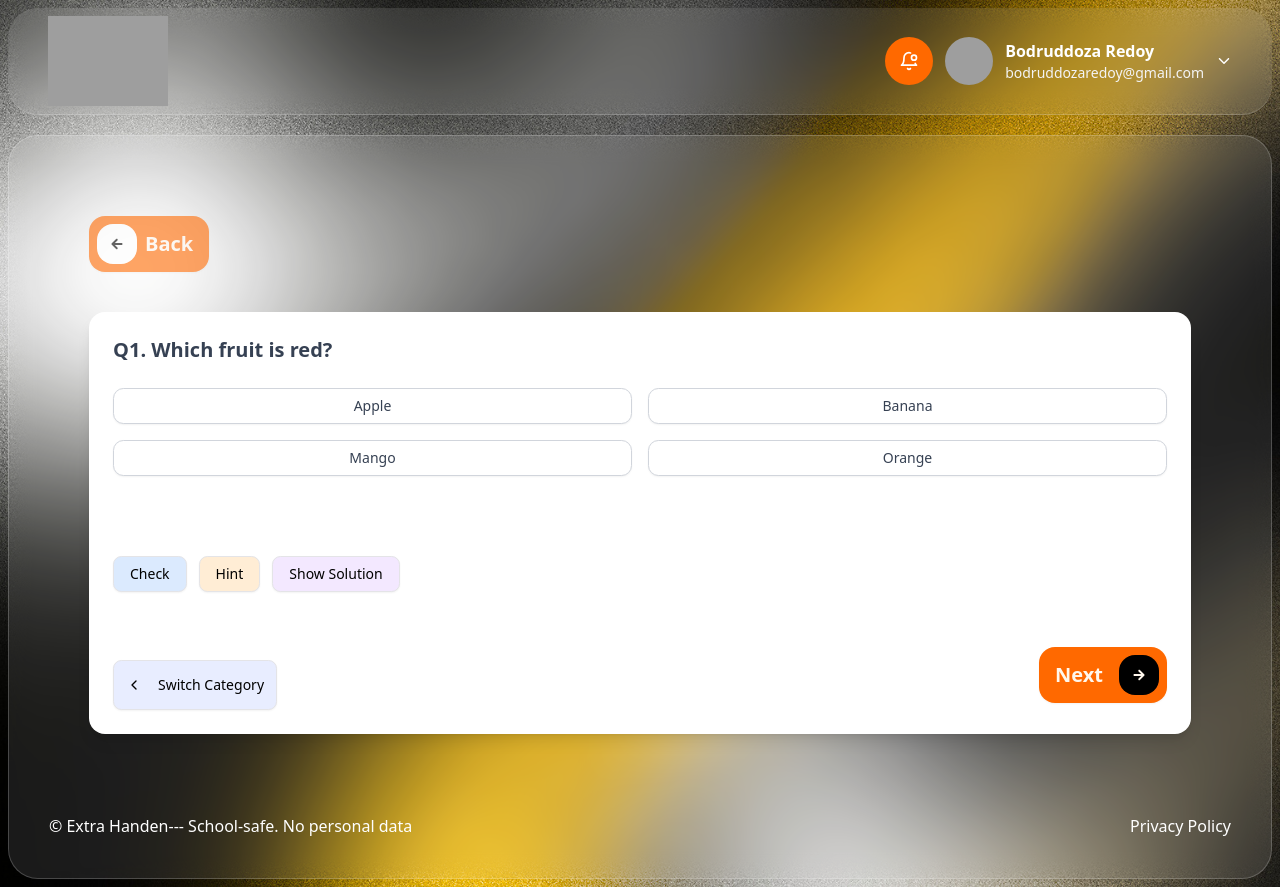
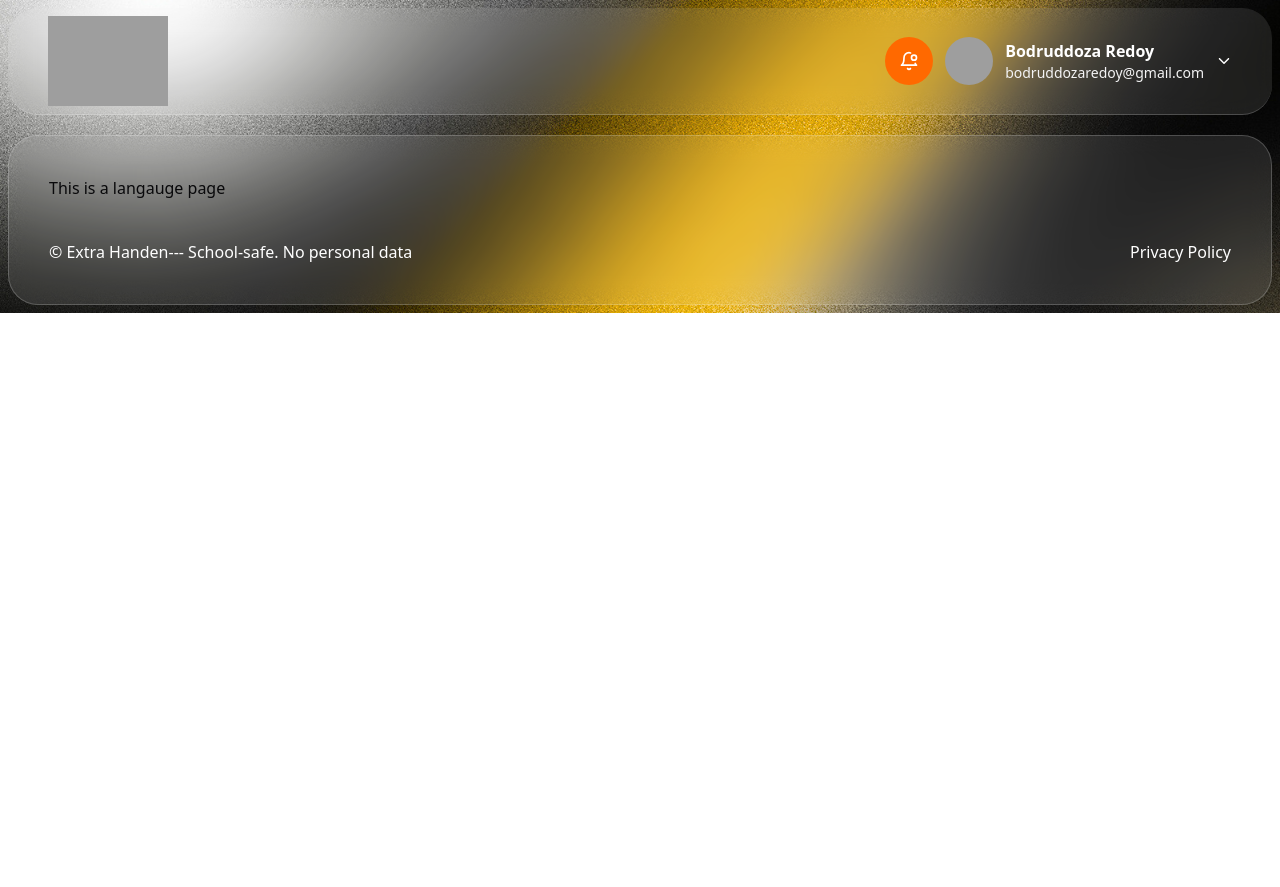
Before and after one commit to juyel66/Eduloop-quize-Application, a React (Vite) app: page /language in a window 1280 px wide. After the commit the page ends 800 px from the top, so only its background shows below. Built offline with nearby package versions, Linux system fonts and the light colour scheme; grey boxes are pictures that could not be loaded.

Commit message:
feat(languagePage): vocabularyPage update

```diff
--- a/src/pages/Language/LanguageQuestionOne.tsx
+++ b/src/pages/Language/LanguageQuestionOne.tsx
@@ -1,302 +1,12 @@
-import React, { useState, useEffect } from "react";
-import Check from "@/components/common/Check";
-import Hint from "@/components/common/Hint";
-import Controllers from "@/components/common/Controllers";
-import { Button } from "@/components/ui/button";
-import { ChevronLeft } from "lucide-react";
-import { IoMdArrowRoundBack, IoMdArrowRoundForward } from "react-icons/io";
 
-interface Question {
-  id: number;
-  type: "mcq" | "fill" | "verb" | "short";
-  question: string;
-  options: string[];
-  answer: string[];
-  hint?: string;
-}
 
-interface LanguagePageProps {
-  data?: Question[];
-}
+const LanguageQuestionOne = () => {
+  return (
+    <div>
+      This is a langauge page
 
-export default function LanguageQuestion1({
-  data: initialData = [],
-}: LanguagePageProps) {
-  const [data, setData] = useState<Question[]>(initialData);
-  const [currentIndex, setCurrentIndex] = useState(0);
-  const [answers, setAnswers] = useState<{ [id: number]: string | string[] }>(
-    {}
-  );
-  const [status, setStatus] = useState<"match" | "wrong" | "">("");
-  const [showSolution, setShowSolution] = useState(false);
-  const [showHint, setShowHint] = useState(false);
-  const [loading, setLoading] = useState(true);
-
-  useEffect(() => {
-    if (initialData.length > 0) {
-      setData(initialData);
-      setLoading(false);
-    } else {
-      setTimeout(() => {
-        const sampleData: Question[] = [
-          {
-            id: 0,
-            type: "mcq",
-            question: "Which fruit is red?",
-            options: ["Apple", "Banana", "Mango", "Orange"],
-            answer: ["Apple"],
-            hint: "It is the most common red fruit you eat daily.",
-          },
-          {
-            id: 1,
-            type: "fill",
-            question: "Fill in the blank: The capital of Bangladesh is _____.",
-            options: [],
-            answer: ["Dhaka"],
-            hint: "It starts with 'D'.",
-          },
-          {
-            id: 2,
-            type: "verb",
-            question: "Right form of verb: He ____ (go) to school every day.",
-            options: [],
-            answer: ["goes"],
-            hint: "Think about present simple tense.",
-          },
-          {
-            id: 3,
-            type: "short",
-            question: "Write two programming languages you know:",
-            options: [],
-            answer: ["JavaScript", "Python"],
-            hint: "Think about web or general purpose languages.",
-          },
-        ];
-        setData(sampleData);
-        setLoading(false);
-      }, 1000);
-    }
-  }, [initialData]);
-
-  if (loading)
-    return (
-      <div className="text-center text-xl mt-10">Loading questions...</div>
-    );
-  if (data.length === 0)
-    return (
-      <div className="text-center text-xl mt-10">No questions available</div>
-    );
-
-  const currentQuestion = data[currentIndex];
-  const selected = answers[currentQuestion.id] || "";
-
-  const selectOption = (value: string | string[]) => {
-    setAnswers((prev) => ({ ...prev, [currentQuestion.id]: value }));
-    setShowSolution(false);
-    setStatus("");
-  };
-
-  const handleCheck = () => {
-    if (!selected) return;
-
-    if (Array.isArray(selected)) {
-      const correct = currentQuestion.answer.every((ans) =>
-        selected.some((s) => s.toLowerCase() === ans.toLowerCase())
-      );
-      setStatus(correct ? "match" : "wrong");
-    } else {
-      setStatus(
-        currentQuestion.answer
-          .map((a) => a.toLowerCase())
-          .includes(selected.toLowerCase())
-          ? "match"
-          : "wrong"
-      );
-    }
-  };
-
-  const handleShowSolution = () => {
-    setShowSolution(true);
-    setStatus("");
-  };
-
-  const handleShowHint = () => setShowHint(!showHint);
-
-  const goNext = () => {
-    if (currentIndex < data.length - 1) setCurrentIndex(currentIndex + 1);
-    setShowSolution(false);
-    setShowHint(false);
-    setStatus("");
-  };
-
-  const goPrev = () => {
-    if (currentIndex > 0) setCurrentIndex(currentIndex - 1);
-    setShowSolution(false);
-    setShowHint(false);
-    setStatus("");
-  };
-
-  const isFirst = currentIndex === 0;
-  const isLast = currentIndex === data.length - 1;
-
-  const summary =
-    status === "match"
-      ? {
-          text: "✅ Correct!",
-          color: "text-green-600",
-          bgColor: "bg-green-100",
-          borderColor: "border-green-600",
-        }
-      : status === "wrong"
-      ? {
-          text: "❌ Wrong answer!",
-          color: "text-red-600",
-          bgColor: "bg-red-100",
-          borderColor: "border-red-600",
-        }
-      : null;
-
-  return (
-    <div className="p-10">
-      {/* Back button (Top Left) */}
-
-      {/* <Button
-        onClick={goPrev}
-        disabled={isFirst}
-        className="rounded-2xl py-7 px-6 font-bold text-xl disabled:opacity-60 disabled:cursor-not-allowed flex items-center"
-      >
-        <div className="size-10 bg-black rounded-2xl flex items-center justify-center mr-2">
-          <IoMdArrowRoundBack size={30} className="text-white" />
-        </div>
-        Back
-      </Button> */}
-
-      <Button
-        onClick={goPrev}
-        disabled={isFirst}
-        className="rounded-2xl py-7 pl-2 font-bold text-xl disabled:opacity-60 disabled:cursor-not-allowed"
-      >
-        <div className="size-10 bg-white text-black rounded-2xl flex items-center justify-center">
-          <IoMdArrowRoundBack size={50} className="text-5xl" />
-        </div>
-        Back
-      </Button>
-
-      {/* Main container */}
-      <div className="w-full flex flex-col gap-6">
-        {/* Question card */}
-        <div className="bg-white mt-10 shadow-lg rounded-2xl p-6 flex flex-col gap-6">
-          {/* Question text */}
-          <p className="text-xl font-semibold text-gray-700">
-            Q{currentIndex + 1}. {currentQuestion.question}
-          </p>
-
-          {/* MCQ Options */}
-          {currentQuestion.type === "mcq" && (
-            <div className="grid grid-cols-2 gap-4">
-              {currentQuestion.options.map((opt) => {
-                const isSelected = selected === opt;
-                const isCorrect =
-                  showSolution && currentQuestion.answer.includes(opt);
-                const isWrong =
-                  showSolution &&
-                  !currentQuestion.answer.includes(opt) &&
-                  isSelected;
-
-                return (
-                  <Button
-                    key={opt}
-                    onClick={() => selectOption(opt)}
-                    className={`w-full px-4 py-4 rounded-lg border text-gray-700 font-medium
-                      ${
-                        isSelected
-                          ? "bg-blue-100 border-blue-400"
-                          : "bg-white border-gray-300"
-                      }
-                      ${
-                        isCorrect
-                          ? "bg-green-100 border-green-500 text-green-700"
-                          : ""
-                      }
-                      ${
-                        isWrong ? "bg-red-100 border-red-500 text-red-700" : ""
-                      }`}
-                  >
-                    {opt}
-                  </Button>
-                );
-              })}
-            </div>
-          )}
-
-          {/* Fill in the blanks / Verb Input */}
-          {(currentQuestion.type === "fill" ||
-            currentQuestion.type === "verb") && (
-            <input
-              type="text"
-              value={selected as string}
-              onChange={(e) => selectOption(e.target.value)}
-              placeholder="Type your answer..."
-              className="w-full px-4 py-3 border rounded-lg focus:outline-none focus:ring-2 focus:ring-blue-400"
-            />
-          )}
-
-          {/* Short Question (two inputs with bottom border only) */}
-          {currentQuestion.type === "short" && (
-            <div className="flex flex-col gap-4">
-              {[0, 1].map((i) => (
-                <input
-                  key={i}
-                  type="text"
-                  value={Array.isArray(selected) ? selected[i] || "" : ""}
-                  onChange={(e) => {
-                    const updated = Array.isArray(selected)
-                      ? [...selected]
-                      : [];
-                    updated[i] = e.target.value;
-                    selectOption(updated);
-                  }}
-                  placeholder={`Answer ${i + 1}`}
-                  className="w-full border-b-2 border-gray-400 focus:border-blue-500 outline-none px-2 py-2"
-                />
-              ))}
-            </div>
-          )}
-
-          {/* Controllers: Inline buttons */}
-          <div className="flex gap-4 justify-start mt-4">
-            <Controllers
-              handleCheck={handleCheck}
-              handleShowSolution={handleShowSolution}
-              handleShowHint={handleShowHint}
-            />
-          </div>
-
-          {/* Show result and hint */}
-          {summary && <Check summary={summary} />}
-          {showHint && <Hint hint={currentQuestion.hint || ""} />}
-
-          {/* Navigation buttons */}
-          <div className="flex items-center justify-between mt-6">
-            <div>
-              <Button className="mt-5 py-6 bg-[#e8edff] hover:bg-[#e8edff]/70 text-black border">
-                <ChevronLeft className="mr-2" /> Switch Category
-              </Button>
-            </div>
-
-            <Button
-              onClick={goNext}
-              disabled={isLast}
-              className="rounded-2xl py-7 pr-2 font-bold text-xl disabled:opacity-60 disabled:cursor-not-allowed"
-            >
-              Next
-              <div className="size-10 bg-black rounded-2xl flex items-center justify-center ml-2">
-                <IoMdArrowRoundForward size={50} className="text-5xl" />
-              </div>
-            </Button>
-          </div>
-        </div>
-      </div>
     </div>
   );
-}
+};
+
+export default LanguageQuestionOne;
```
